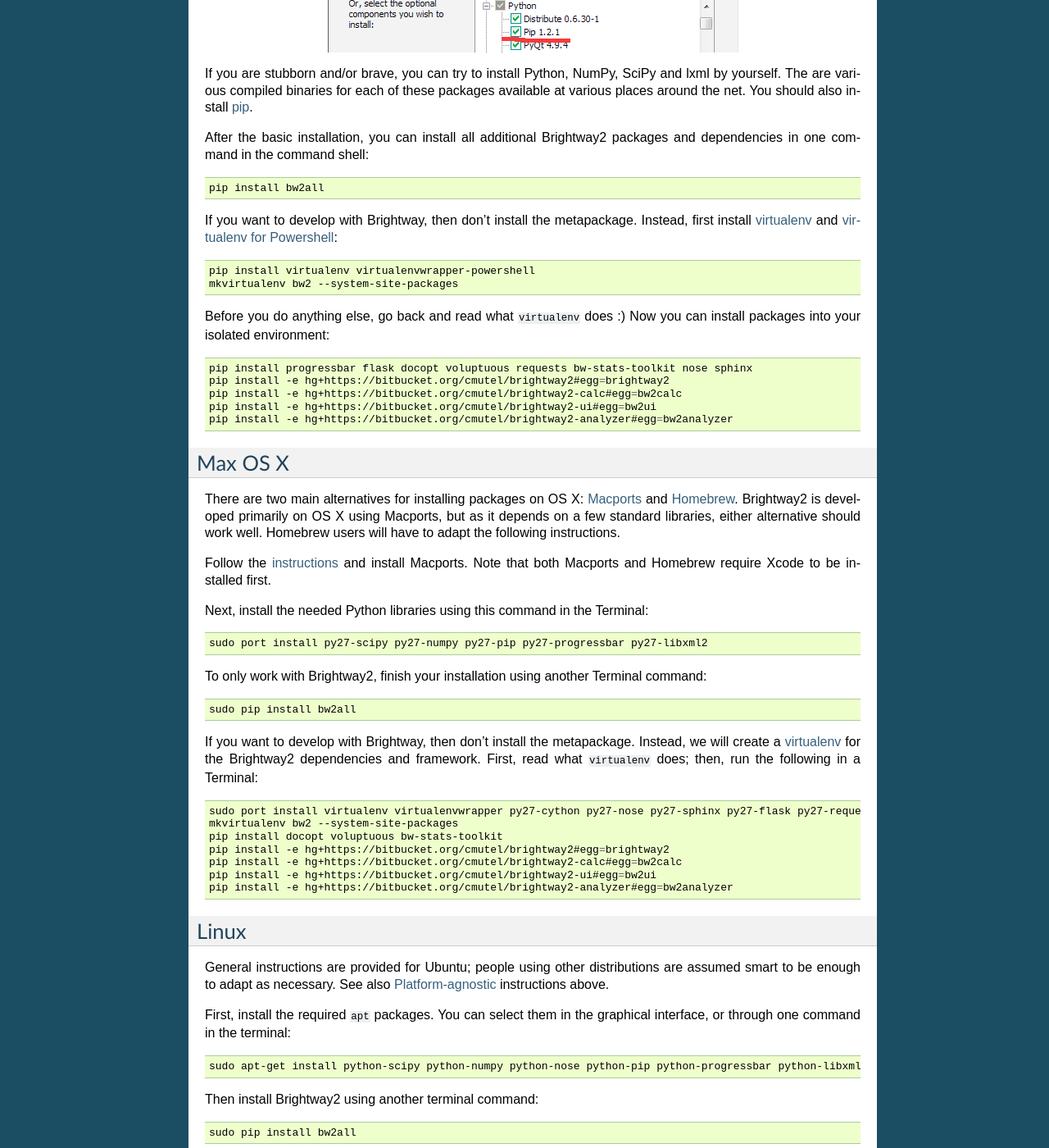
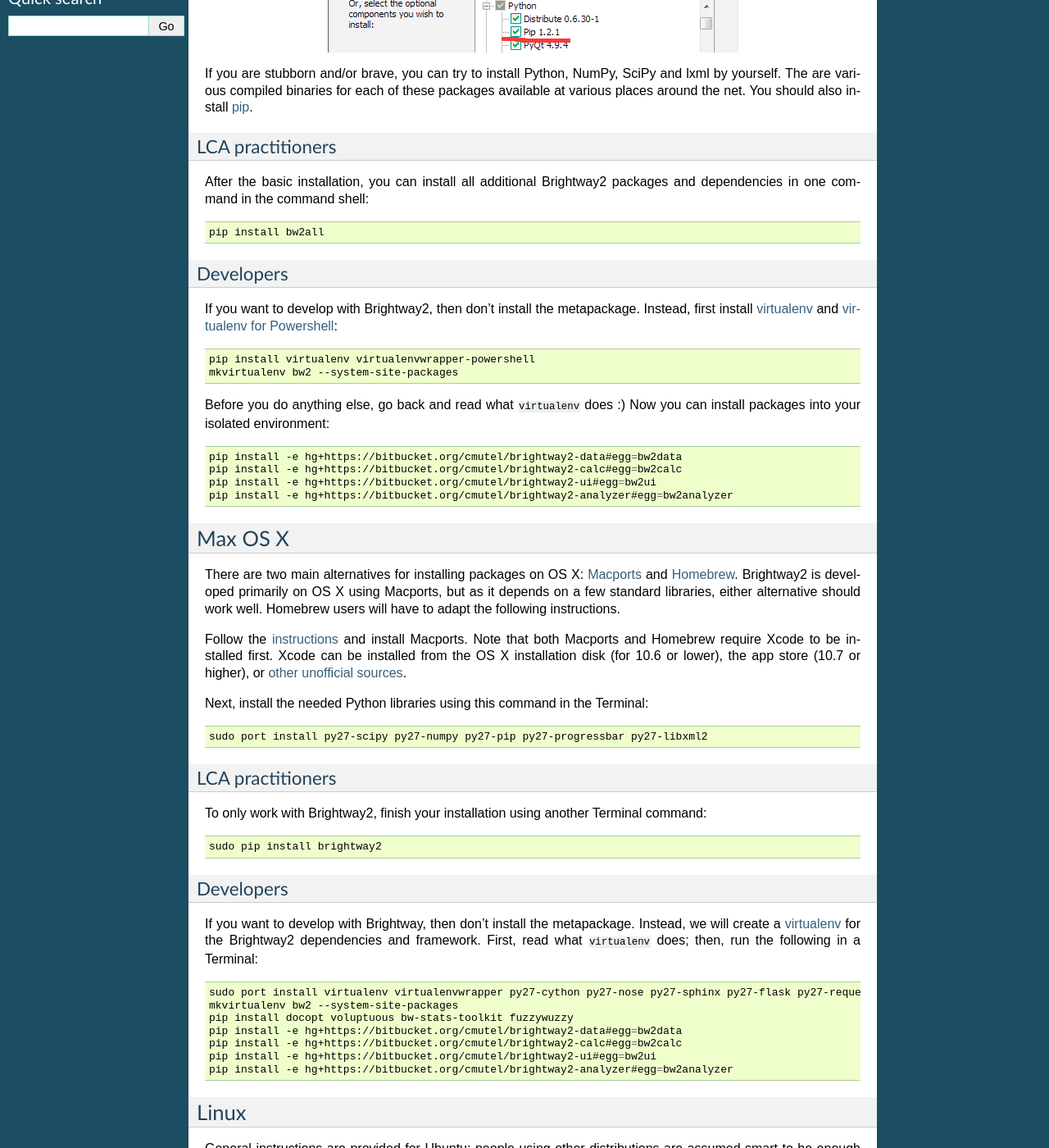
Before and after one commit to brightway-lca/brightway2, a Sphinx documentation site: the page built from docs/installation.rst, in a window 1280 px wide and 1400 px high, scrolled down 457 px. Shown: the whole window at 82% size. Built offline with Sphinx 7.4.7, drawn with Linux system fonts in a browser that asks for light colours; some of the changed text lies outside the part shown.

Commit message:
Better installation documentation

```diff
--- a/docs/installation.rst
+++ b/docs/installation.rst
@@ -15,13 +15,19 @@
 
 If you are stubborn and/or brave, you can try to install Python, NumPy, SciPy and lxml by yourself. The are various compiled binaries for each of these packages available at various places around the net. You should also install `pip <http://www.pip-installer.org/>`_.
 
+LCA practitioners
+-----------------
+
 After the basic installation, you can install all additional Brightway2 packages and dependencies in one command in the command shell:
 
 .. code-block:: bash
 
 	pip install bw2all
 
-If you want to develop with Brightway, then don't install the metapackage. Instead, first install `virtualenv <http://www.virtualenv.org/>`_ and `virtualenv for Powershell <https://bitbucket.org/guillermooo/virtualenvwrapper-powershell>`_:
+Developers
+----------
+
+If you want to develop with Brightway2, then don't install the metapackage. Instead, first install `virtualenv <http://www.virtualenv.org/>`_ and `virtualenv for Powershell <https://bitbucket.org/guillermooo/virtualenvwrapper-powershell>`_:
 
 .. code-block:: bash
 
@@ -32,8 +38,7 @@
 
 .. code-block:: bash
 
-    pip install progressbar flask docopt voluptuous requests bw-stats-toolkit nose sphinx
-    pip install -e hg+https://bitbucket.org/cmutel/brightway2#egg=brightway2
+    pip install -e hg+https://bitbucket.org/cmutel/brightway2-data#egg=bw2data
     pip install -e hg+https://bitbucket.org/cmutel/brightway2-calc#egg=bw2calc
     pip install -e hg+https://bitbucket.org/cmutel/brightway2-ui#egg=bw2ui
     pip install -e hg+https://bitbucket.org/cmutel/brightway2-analyzer#egg=bw2analyzer
@@ -45,7 +50,7 @@
 
 There are two main alternatives for installing packages on OS X: `Macports <http://www.macports.org/>`_ and `Homebrew <http://mxcl.github.com/homebrew/>`_. Brightway2 is developed primarily on OS X using Macports, but as it depends on a few standard libraries, either alternative should work well. Homebrew users will have to adapt the following instructions.
 
-Follow the `instructions <http://www.macports.org/install.php>`_ and install Macports. Note that both Macports and Homebrew require Xcode to be installed first.
+Follow the `instructions <http://www.macports.org/install.php>`_ and install Macports. Note that both Macports and Homebrew require Xcode to be installed first. Xcode can be installed from the OS X installation disk (for 10.6 or lower), the app store (10.7 or higher), or `other unofficial sources <https://github.com/kennethreitz/osx-gcc-installer>`_.
 
 Next, install the needed Python libraries using this command in the Terminal:
 
@@ -53,11 +58,17 @@
 
 	sudo port install py27-scipy py27-numpy py27-pip py27-progressbar py27-libxml2
 
+LCA practitioners
+-----------------
+
 To only work with Brightway2, finish your installation using another Terminal command:
 
 .. code-block:: bash
 
-	sudo pip install bw2all
+	sudo pip install brightway2
+
+Developers
+----------
 
 If you want to develop with Brightway, then don't install the metapackage. Instead, we will create a `virtualenv <http://www.virtualenv.org/>`_ for the Brightway2 dependencies and framework. First, read what ``virtualenv`` does; then, run the following in a Terminal:
 
@@ -65,8 +76,8 @@
 
     sudo port install virtualenv virtualenvwrapper py27-cython py27-nose py27-sphinx py27-flask py27-requests
     mkvirtualenv bw2 --system-site-packages
-    pip install docopt voluptuous bw-stats-toolkit
-    pip install -e hg+https://bitbucket.org/cmutel/brightway2#egg=brightway2
+    pip install docopt voluptuous bw-stats-toolkit fuzzywuzzy
+    pip install -e hg+https://bitbucket.org/cmutel/brightway2-data#egg=bw2data
     pip install -e hg+https://bitbucket.org/cmutel/brightway2-calc#egg=bw2calc
     pip install -e hg+https://bitbucket.org/cmutel/brightway2-ui#egg=bw2ui
     pip install -e hg+https://bitbucket.org/cmutel/brightway2-analyzer#egg=bw2analyzer
@@ -84,19 +95,25 @@
 
 	sudo apt-get install python-scipy python-numpy python-nose python-pip python-progressbar python-libxml2 python-sphinx python-virtualenv python-virtualenvwrapper
 
-Then install Brightway2 using another terminal command:
+LCA practitioners
+-----------------
+
+Install Brightway2 using another terminal command:
 
 .. code-block:: bash
 
-	sudo pip install bw2all
+	sudo pip install brightway2
+
+Developers
+----------
 
 If you want to develop with Brightway, then don't install the metapackage. Instead, we will create a `virtualenv <http://www.virtualenv.org/>`_ for the Brightway2 dependencies and framework. First, read what ``virtualenv`` does; then, run the following in a Terminal:
 
 .. code-block:: bash
 
     mkvirtualenv bw2 --system-site-packages
-    pip install docopt voluptuous bw-stats-toolkit flask requests
-    pip install -e hg+https://bitbucket.org/cmutel/brightway2#egg=brightway2
+    pip install docopt voluptuous bw-stats-toolkit flask requests fuzzywuzzy
+    pip install -e hg+https://bitbucket.org/cmutel/brightway2-data#egg=bw2data
     pip install -e hg+https://bitbucket.org/cmutel/brightway2-calc#egg=bw2calc
     pip install -e hg+https://bitbucket.org/cmutel/brightway2-ui#egg=bw2ui
     pip install -e hg+https://bitbucket.org/cmutel/brightway2-analyzer#egg=bw2analyzer
@@ -124,13 +141,13 @@
 * progressbar
 * flask
 * docopt
+* fuzzywuzzy
 * voluptuous
 * requests
 * bw-stats-toolkit
 
 The Brightway2 packages are:
 
-* brightway2
 * bw2data
 * bw2calc
 * bw2ui
```
Also changed, not shown: docs/current_status.rst (+3 -7 lines).
